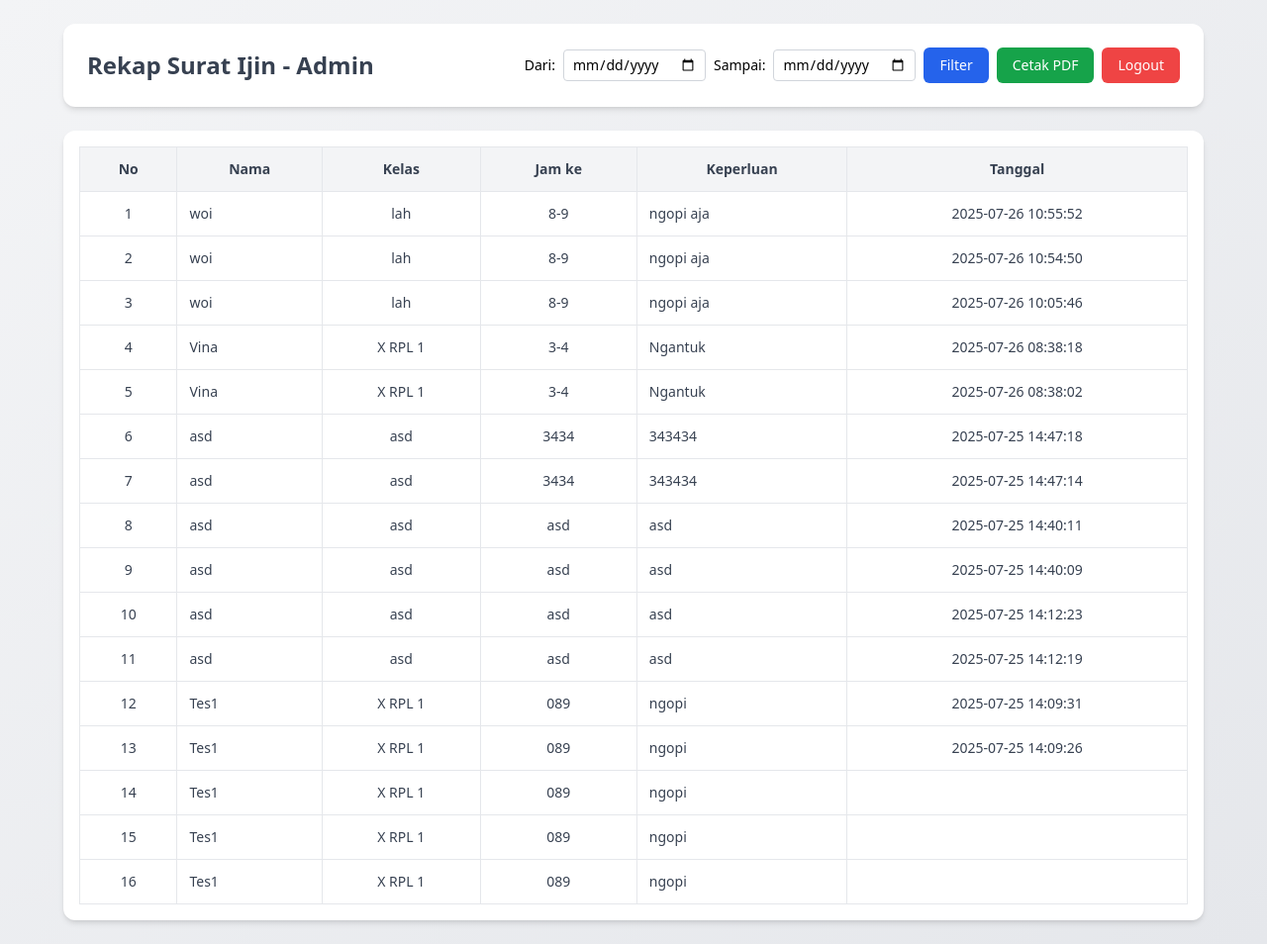
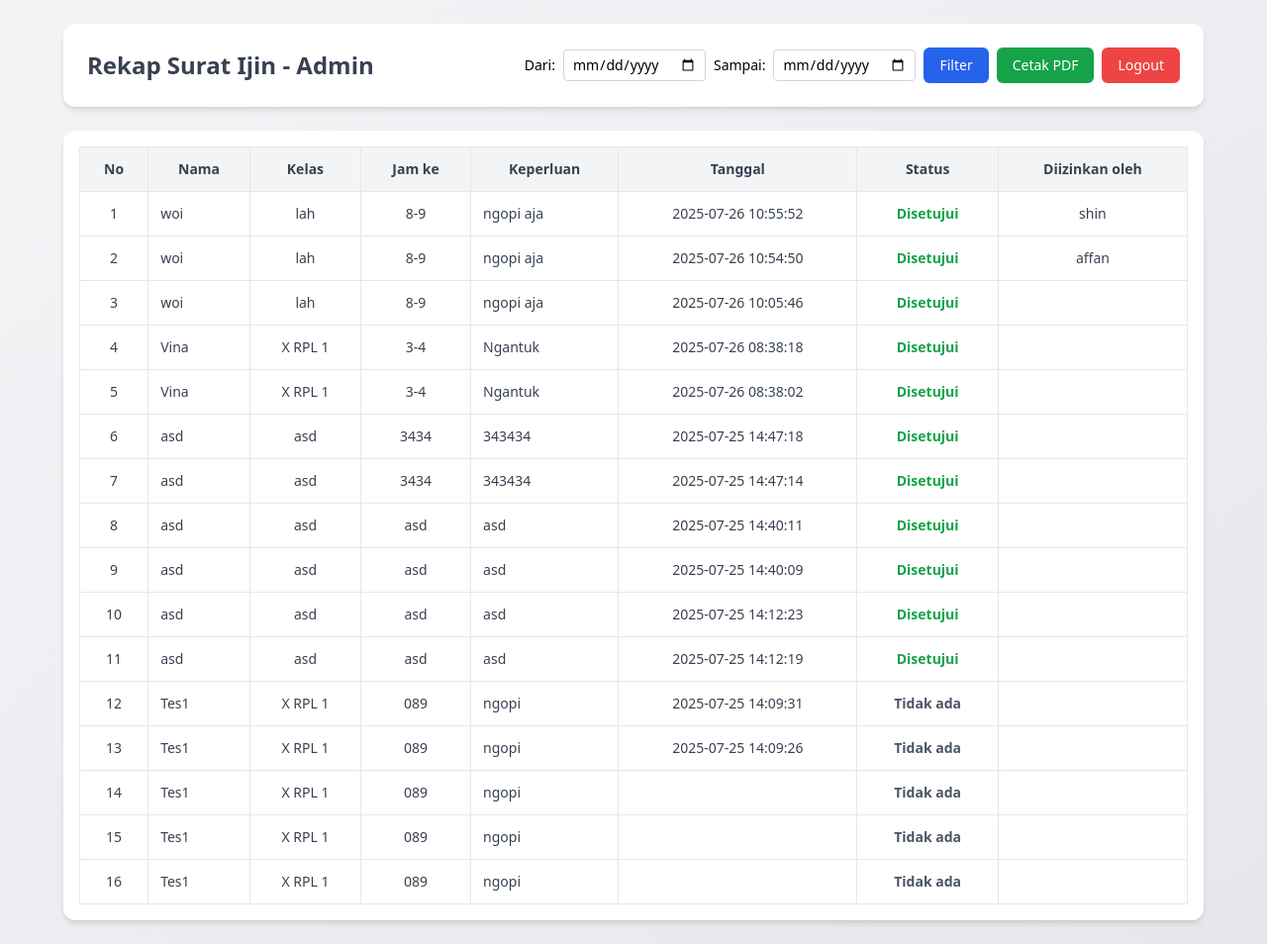
Before and after one commit to shinataputra/kurikulum-app, a PHP site: page /kurikulum-app/admin/rekap in a window 1280 px wide. Shown: the whole page at 99% size. Run offline with PHP 8.4, Linux system fonts and the light colour scheme; data comes from the database, SQL or seed files in the repository; some libraries are stand-ins or nearby versions.

Commit message:
add : status dizinkan dan dizinkan oleh

```diff
--- a/views/admin/rekap.php
+++ b/views/admin/rekap.php
@@ -68,6 +68,8 @@ $logoutUrl = 'index.php?url=auth/logout';
                         <th class="p-3 border">Jam ke</th>
                         <th class="p-3 border">Keperluan</th>
                         <th class="p-3 border">Tanggal</th>
+                        <th class="p-3 border">Status</th>
+                        <th class="p-3 border">Diizinkan oleh</th>
                     </tr>
                 </thead>
                 <?php foreach ($data as $i => $surat): ?>
@@ -78,6 +80,15 @@ $logoutUrl = 'index.php?url=auth/logout';
                         <td class="p-3 border"><?= htmlspecialchars($surat['jam_ke']) ?></td>
                         <td class="p-3 border text-left break-words max-w-[500px]"><?= htmlspecialchars($surat['keperluan']) ?></td>
                         <td class="p-3 border"><?= $surat['tanggal'] ?></td>
+                        <td class="p-3 border">
+                            <?php if ($surat['status'] === 'disetujui'): ?>
+                                <span class="text-green-600 font-semibold">Disetujui</span>
+                            <?php elseif ($surat['status'] === 'pending'): ?>
+                                <span class="text-red-600 font-semibold">Belum disetujui</span>
+                            <?php else: ?>
+                                <span class="text-gray-600 font-semibold">Tidak ada</span>
+                            <?php endif; ?>
+                        <td class="p-3 border"><?= $surat['guru_piket'] ?></td>
                     </tr>
                 <?php endforeach ?>
             </table>
```
Also changed, not shown: views/admin/cetak_rekap.php (+6 -2 lines).
